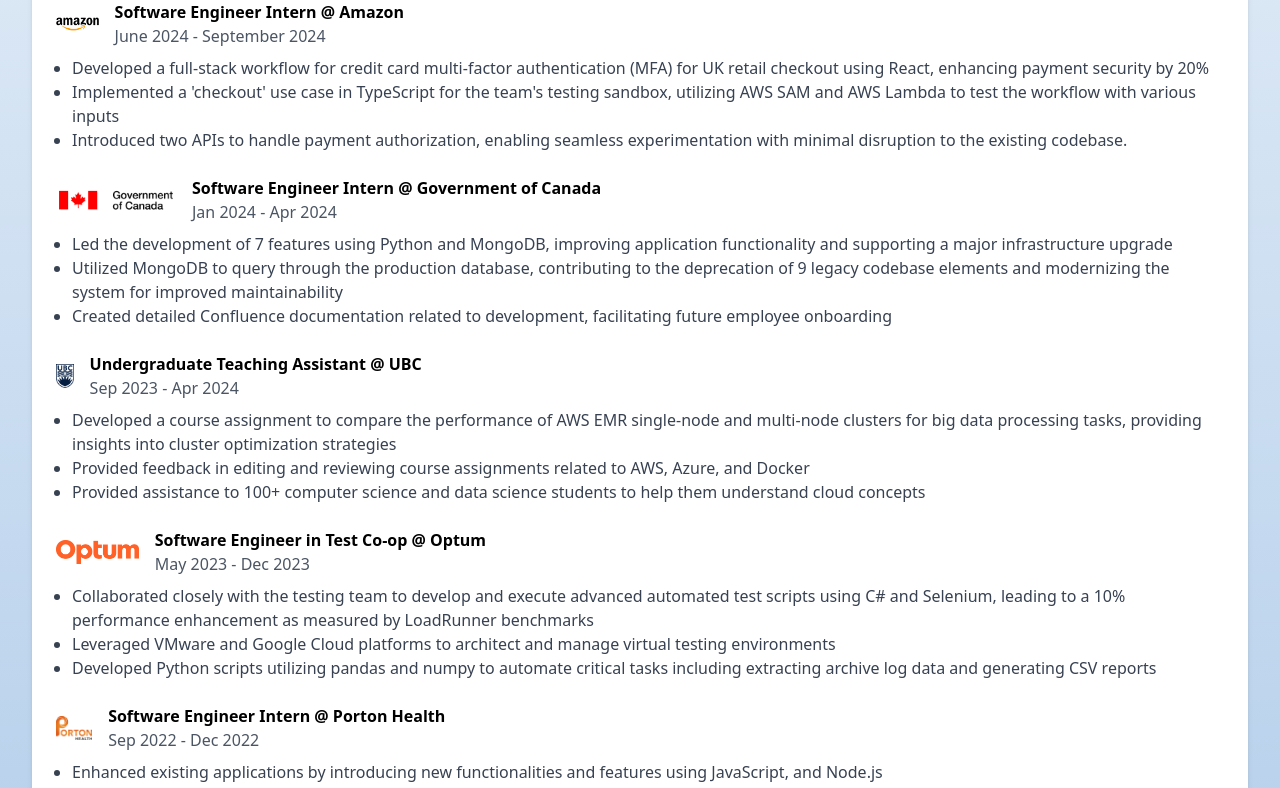
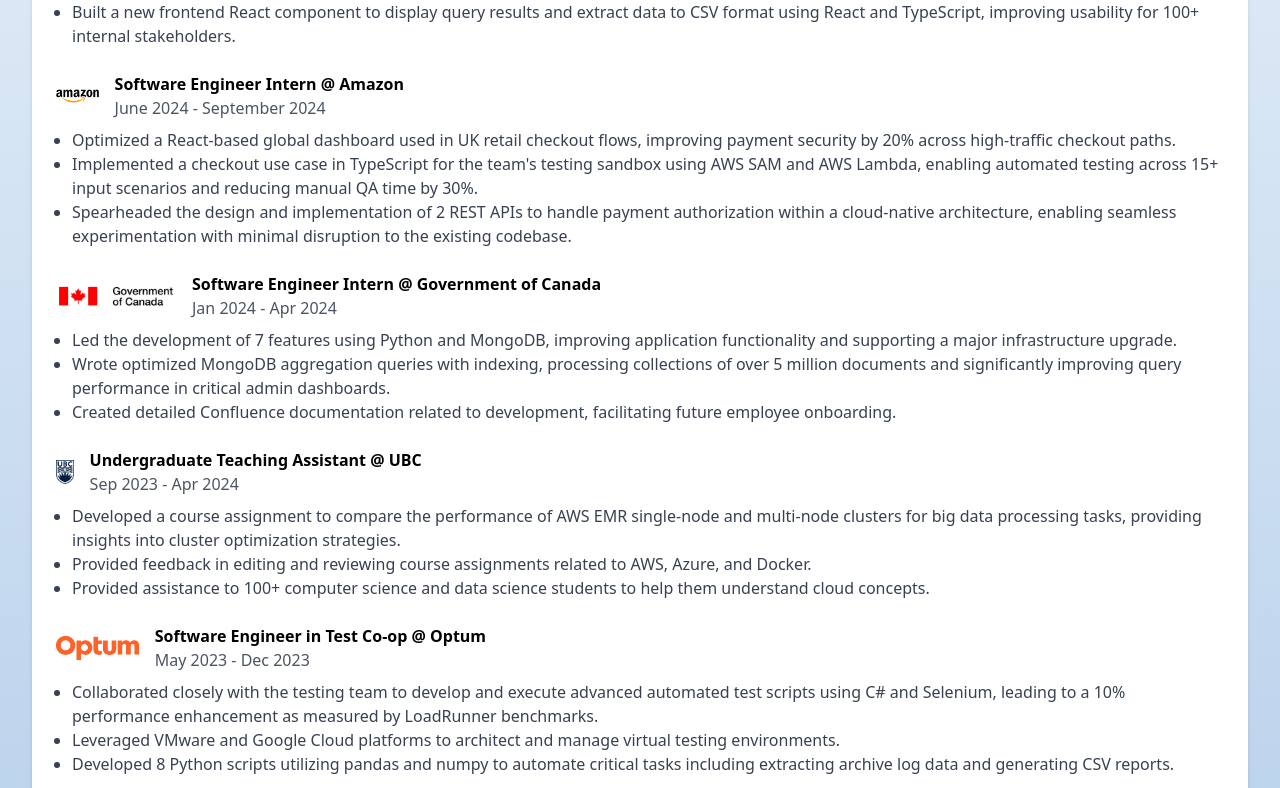
Before and after one commit to armanmoztar/portfolio, a React (Create React App) app: page / in a window 1280 px wide. Shown: the part 960-1748 px from the top of the page. Built offline with nearby package versions, Linux system fonts and the light colour scheme.

Commit message:
Update resume bullet points

```diff
--- a/src/Portfolio.js
+++ b/src/Portfolio.js
@@ -112,8 +112,8 @@
       </span>
     </div>
     <p className="text-gray-700">
-      Hi! My name is Arman. I'm a fourth year undergraduate student at the
-      University of British Columbia studying mathematics and data science.
+      Hi! My name is Arman. I'm an undergraduate student at the University of
+      British Columbia studying mathematics and data science.
       <br></br>
       <br></br>I love running and hiking in my free time, especially discovering
       new places in the beauties of British Columbia. I'm also an avid skier and
@@ -193,9 +193,9 @@
       role="Software Engineer Intern"
       period="May 2025 - July 2025"
       responsibilities={[
-        "Developing a full-stack workflow to process deals and promotions for Business customers using React, TypeScript, and AWS",
-        "Implementing a new Query workflow for Cross Border Promotions using AWS Lambda, and DynamoDB, improving the query speed by 70%",
-        "Worked on implementing a new frontend feature to display query results using React, and TypeScript",
+        "Designed and implemented a Java-based backend model and schema for a REST API supporting scalable Query Promotions services for Amazon Business.",
+        "Developed a serverless Cross-Border Promotions query workflow for Amazon Business using AWS Lambda and API Gateway, reducing query latency by 70%.",
+        "Built a new frontend React component to display query results and extract data to CSV format using React and TypeScript, improving usability for 100+ internal stakeholders.",
       ]}
     />
     <ExperienceItem
@@ -203,9 +203,9 @@
       role="Software Engineer Intern"
       period="June 2024 - September 2024"
       responsibilities={[
-        "Developed a full-stack workflow for credit card multi-factor authentication (MFA) for UK retail checkout using React, enhancing payment security by 20%",
-        "Implemented a 'checkout' use case in TypeScript for the team's testing sandbox, utilizing AWS SAM and AWS Lambda to test the workflow with various inputs",
-        "Introduced two APIs to handle payment authorization, enabling seamless experimentation with minimal disruption to the existing codebase.",
+        "Optimized a React-based global dashboard used in UK retail checkout flows, improving payment security by 20% across high-traffic checkout paths.",
+        "Implemented a checkout use case in TypeScript for the team's testing sandbox using AWS SAM and AWS Lambda, enabling automated testing across 15+ input scenarios and reducing manual QA time by 30%.",
+        "Spearheaded the design and implementation of 2 REST APIs to handle payment authorization within a cloud-native architecture, enabling seamless experimentation with minimal disruption to the existing codebase.",
       ]}
     />
     <ExperienceItem
@@ -213,9 +213,9 @@
       role="Software Engineer Intern"
       period="Jan 2024 - Apr 2024"
       responsibilities={[
-        "Led the development of 7 features using Python and MongoDB, improving application functionality and supporting a major infrastructure upgrade",
-        "Utilized MongoDB to query through the production database, contributing to the deprecation of 9 legacy codebase elements and modernizing the system for improved maintainability",
-        "Created detailed Confluence documentation related to development, facilitating future employee onboarding",
+        "Led the development of 7 features using Python and MongoDB, improving application functionality and supporting a major infrastructure upgrade.",
+        "Wrote optimized MongoDB aggregation queries with indexing, processing collections of over 5 million documents and significantly improving query performance in critical admin dashboards.",
+        "Created detailed Confluence documentation related to development, facilitating future employee onboarding.",
       ]}
     />
     <ExperienceItem
@@ -223,9 +223,9 @@
       role="Undergraduate Teaching Assistant"
       period="Sep 2023 - Apr 2024"
       responsibilities={[
-        "Developed a course assignment to compare the performance of AWS EMR single-node and multi-node clusters for big data processing tasks, providing insights into cluster optimization strategies",
-        "Provided feedback in editing and reviewing course assignments related to AWS, Azure, and Docker",
-        "Provided assistance to 100+ computer science and data science students to help them understand cloud concepts",
+        "Developed a course assignment to compare the performance of AWS EMR single-node and multi-node clusters for big data processing tasks, providing insights into cluster optimization strategies.",
+        "Provided feedback in editing and reviewing course assignments related to AWS, Azure, and Docker.",
+        "Provided assistance to 100+ computer science and data science students to help them understand cloud concepts.",
       ]}
     />
     <ExperienceItem
@@ -233,9 +233,9 @@
       role="Software Engineer in Test Co-op"
       period="May 2023 - Dec 2023"
       responsibilities={[
-        "Collaborated closely with the testing team to develop and execute advanced automated test scripts using C# and Selenium, leading to a 10% performance enhancement as measured by LoadRunner benchmarks",
-        "Leveraged VMware and Google Cloud platforms to architect and manage virtual testing environments",
-        "Developed Python scripts utilizing pandas and numpy to automate critical tasks including extracting archive log data and generating CSV reports",
+        "Collaborated closely with the testing team to develop and execute advanced automated test scripts using C# and Selenium, leading to a 10% performance enhancement as measured by LoadRunner benchmarks.",
+        "Leveraged VMware and Google Cloud platforms to architect and manage virtual testing environments.",
+        "Developed 8 Python scripts utilizing pandas and numpy to automate critical tasks including extracting archive log data and generating CSV reports.",
       ]}
     />
     <ExperienceItem
@@ -243,8 +243,8 @@
       role="Software Engineer Intern"
       period="Sep 2022 - Dec 2022"
       responsibilities={[
-        "Enhanced existing applications by introducing new functionalities and features using JavaScript, and Node.js",
-        "Tested and debugged over 35 components using MongoDB and documented workflow",
+        "Secured existing web applications by integrating user authentication features utilizing JavaScript and Node.js, reducing unauthorized access attempts by 40% and improving application security.",
+        "Tested and debugged over 35 components using MongoDB and documented workflow.",
       ]}
     />
   </div>
```
